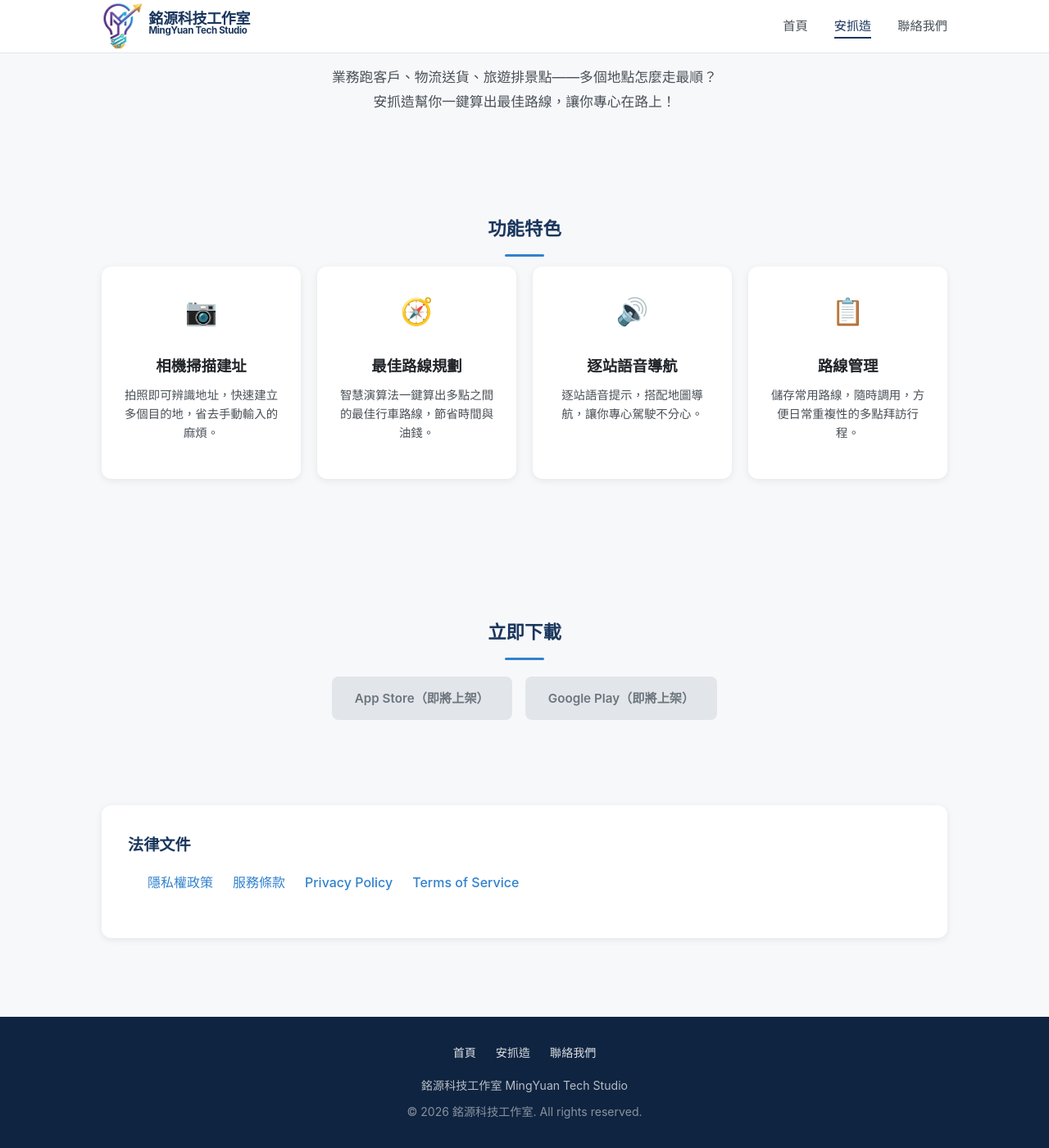
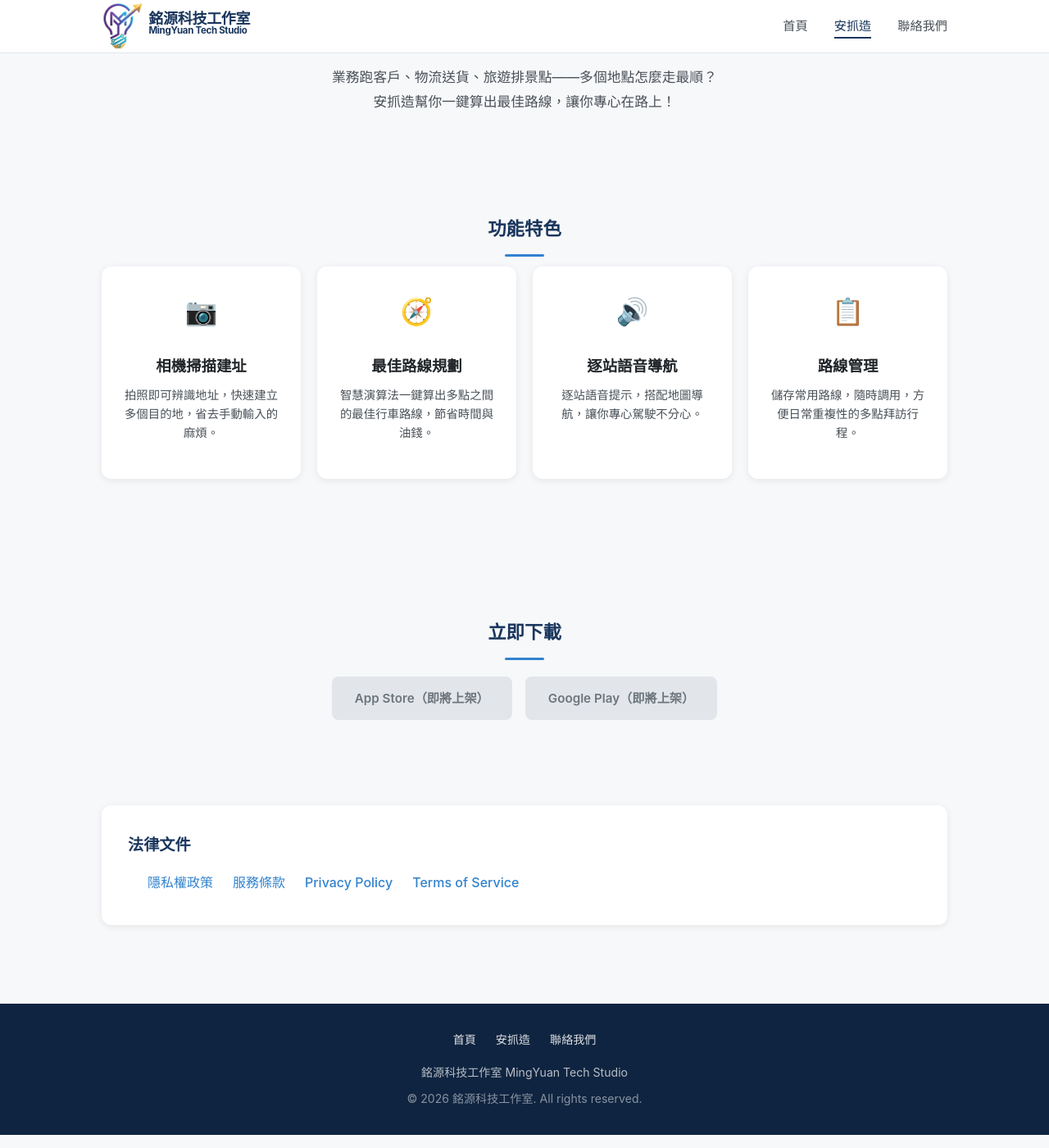
Before and after one commit to MingYuan-Tech/Apps, a Jekyll site: the page built from Antzua/index.md, in a window 1280 px wide and 1400 px high, scrolled down 307 px. Shown: the whole window at 82% size. Built offline with Jekyll 4.4.1, drawn with Linux system fonts in a browser that asks for light colours.

Commit message:
[調整] 更新法律連結的樣式，移除圖片底部的間距以改善佈局

```diff
--- a/assets/css/style.css
+++ b/assets/css/style.css
@@ -445,6 +445,7 @@ img {
   display: flex;
   flex-wrap: wrap;
   gap: 12px 24px;
+  margin-bottom: 0!important;
 }
 
 .legal-links a {
```
